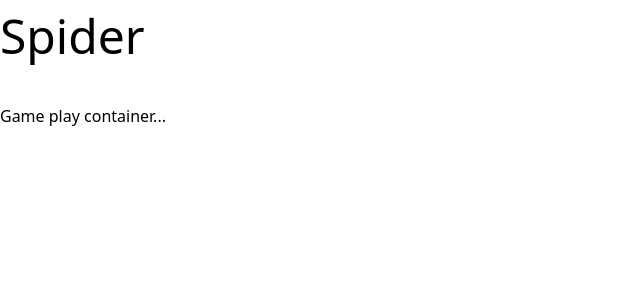
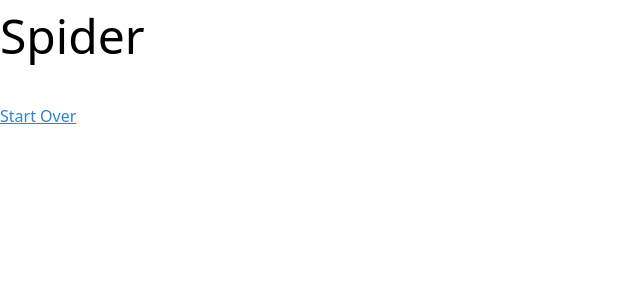
Before and after one commit to ericgibby/spider-app, a React (Create React App) app: page /play in a window 1280 px wide. Shown: the top 300 px of the page, without its empty margins (0-640 px from the left). Built offline with nearby package versions, Linux system fonts and the light colour scheme.

Commit message:
Added link back to /start route

```diff
--- a/src/containers/PlayContainer.tsx
+++ b/src/containers/PlayContainer.tsx
@@ -1,7 +1,15 @@
 import React from 'react';
+import { Link } from 'react-router-dom';
 
 function PlayContainer() {
-	return <>Game play container...</>;
+	return (
+		<Link
+			className="text-blue-600 underline hover:text-blue-700"
+			to="/start"
+		>
+			Start Over
+		</Link>
+	);
 }
 
 export default PlayContainer;
```
